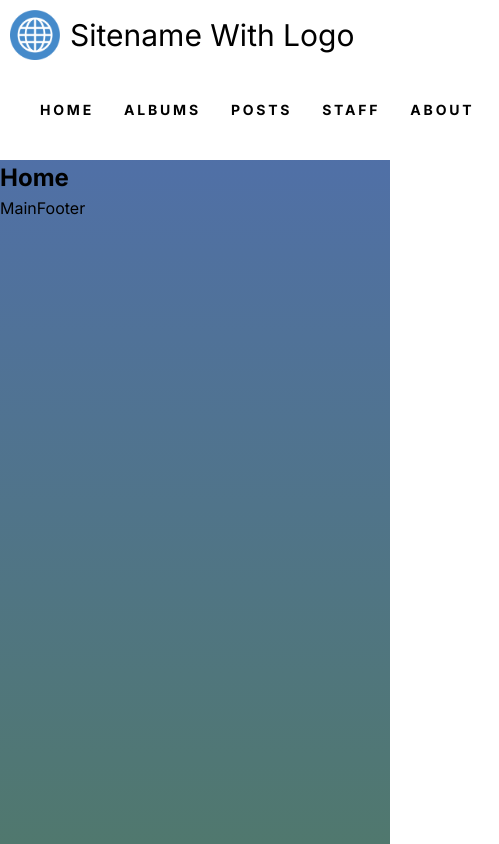
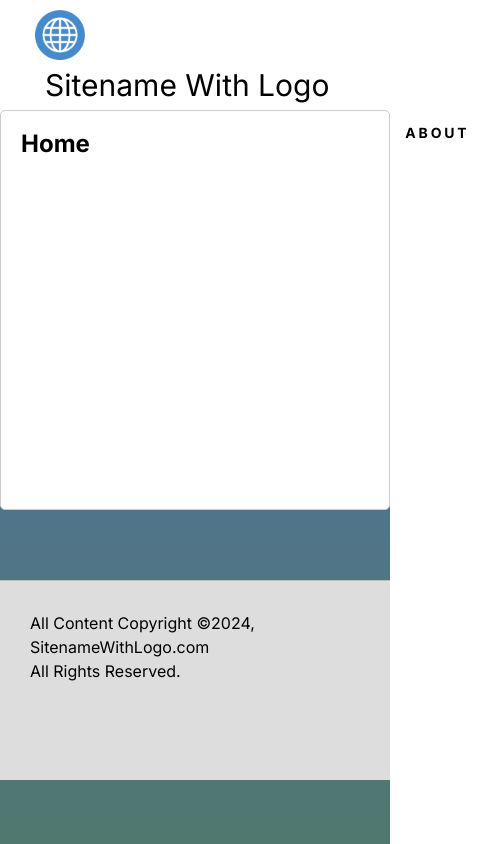
Before and after one commit to chamrick/next-01, a Next.js app: page / in a window 390 px wide. Shown: the whole page, 499 px wide, since content can reach past the window. Built offline with nearby package versions, Linux system fonts and the light colour scheme.

Commit message:
Styling improvements;

```diff
--- /dev/null
+++ b/src/app/components/MainContent/MainContent.module.scss
@@ -0,0 +1,11 @@
+.mainContent {
+  background-color: white;
+  border: 1px solid #CCC;
+  border-radius: 5px;
+  position: relative;
+  top: -40px;
+  max-width: 900px;
+  padding: 15px 20px;
+  margin: 0 auto 30px auto;
+  min-height: 400px;
+}
--- a/src/app/components/MainContent/MainContent.tsx
+++ b/src/app/components/MainContent/MainContent.tsx
@@ -1,4 +1,5 @@
 import React from 'react';
+import styles from './MainContent.module.scss';
 
 export default function MainContent({
   children,
@@ -6,6 +7,8 @@ export default function MainContent({
   children: React.ReactNode;
 }>) {
   return (
-    <main>{children}</main>
+    <main className={styles.mainContent}>
+      {children}
+    </main>
   );
 }
--- /dev/null
+++ b/src/app/components/MainFooter/MainFooter.module.scss
@@ -0,0 +1,12 @@
+.mainFooter {
+  background-color: #DDD;
+  border-top: 1px solid #BBB;
+  min-height: 200px;
+  padding: 20px;
+}
+
+.footerContent {
+  padding: 10px;
+  margin: 0 auto;
+  max-width: 900px;
+}
--- a/src/app/components/MainFooter/MainFooter.tsx
+++ b/src/app/components/MainFooter/MainFooter.tsx
@@ -1,8 +1,14 @@
 import React from 'react';
+import styles from './MainFooter.module.scss';
 
 const MainFooter = () => {
   return (
-    <footer>MainFooter</footer>
+    <footer className={styles.mainFooter}>
+      <div className={styles.footerContent}>
+        All Content Copyright ©2024, SitenameWithLogo.com<br />
+        All Rights Reserved.
+      </div>
+    </footer>
   );
 };
 
--- a/src/app/components/MainHeader/MainHeader.module.css
+++ b/src/app/components/MainHeader/MainHeader.module.css
@@ -1,4 +1,12 @@
 .mainHeader {
   background-color: white;
   padding: 10px;
+  height: 150px;
+  background-image: linear-gradient(0deg, rgba(150,150,155,1) 0%, rgba(190,190,195,1) 5%, rgba(255,255,255,1) 15%);
 }
+
+.headerContent {
+  max-width: 900px;
+  padding: 0 0 0 25px;
+  margin: 0 auto;
+}
--- a/src/app/components/MainHeader/MainHeader.tsx
+++ b/src/app/components/MainHeader/MainHeader.tsx
@@ -6,8 +6,10 @@ import styles from './MainHeader.module.css';
 const MainHeader = () => {
   return (
     <header className={styles.mainHeader}>
-      <SiteLogo />
-      <MainNavbar />
+      <div className={styles.headerContent}>
+        <SiteLogo />
+        <MainNavbar />
+      </div>
     </header>
   );
 };
--- a/src/app/components/MainNavbar/MainNavbar.module.css
+++ b/src/app/components/MainNavbar/MainNavbar.module.css
@@ -1,7 +1,6 @@
 .navWrap {
   display: inline-block;
   padding-top: 10px;
-
 }
 
 .navList {
@@ -14,5 +13,22 @@
   font-weight: 700;
   text-transform: uppercase;
   letter-spacing: 0.2em;
-  margin-left: 30px;
+  margin-right: 30px;
 }
+
+@media only screen and (max-width: 919px) {
+  .navList {
+    display: flex;
+    position: relative;
+    top: -10px;
+  }
+
+  .navList li {
+    line-height: 50px;
+    font-size: 14px;
+    font-weight: 700;
+    text-transform: uppercase;
+    letter-spacing: 0.2em;
+    margin-right: 30px;
+  }
+}
--- a/src/app/components/SiteLogo/SiteLogo.module.css
+++ b/src/app/components/SiteLogo/SiteLogo.module.css
@@ -11,5 +11,5 @@
 
 .siteName {
   display: inline-block;
-  padding: 3px 20px 0 10px;
+  padding: 3px 50px 0 10px;
 }
```
